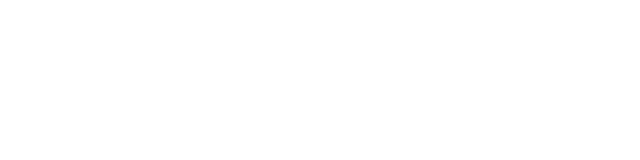
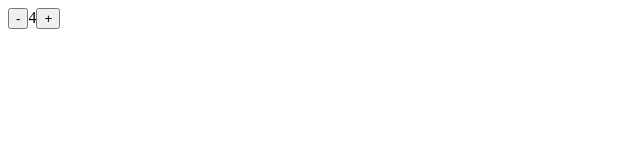
Before and after one commit to RubanN/react-hook, a React (Create React App) app: page / in a window 1280 px wide. Shown: the top 160 px of the page, without its empty margins (0-640 px from the left). Built offline with nearby package versions, Linux system fonts and the light colour scheme.

Commit message:
difference useState

```diff
--- a/src/App.js
+++ b/src/App.js
@@ -1,4 +1,6 @@
 import React from "react";
+import UseState3 from "./components/UseState/UseState3";
+// import UseState1 from "./components/UseState/UseState1";
 // import UseState from "./components/UseState/UseState";
 // import CounterHook from "./components/CounterHook";
 // import HookPrevious from "./components/HookPrevious";
@@ -19,6 +21,8 @@ const App=()=> {
       {/* <UseEffect2/> */}
       {/* <MouseContainer/>/ */}
         {/* <UseState/> */}
+        {/* <UseState1/> */}
+        <UseState3/>
     </div>
   );
 }
--- /dev/null
+++ b/src/components/UseState/UseState3.jsx
@@ -0,0 +1,32 @@
+ import React,{useState} from 'react'
+
+function countInitail(){
+    console.log("Run Function");
+    return 4
+}
+
+ function UseState3() {
+    const [count,setCount] = useState(()=>countInitail())
+
+    // const [count,setCount] = useState(countInitail())
+    //  const [count,setCount] = useState(()=>{
+    //      console.log('run Function');
+    //      return 4
+    //  });
+     const decremental = ()=>{
+         setCount(prev=>prev-1)
+
+     }
+     const incremental =()=>{
+         setCount(prev=>prev+1)
+     }
+     return (
+         <div>
+             <button onClick={decremental}>-</button>
+             <span>{count}</span>
+             <button onClick={incremental}>+</button>
+         </div>
+     )
+ }
+
+ export default UseState3
```
Also changed, not shown: src/components/UseState/UseState1.jsx (+64 -0 lines).
